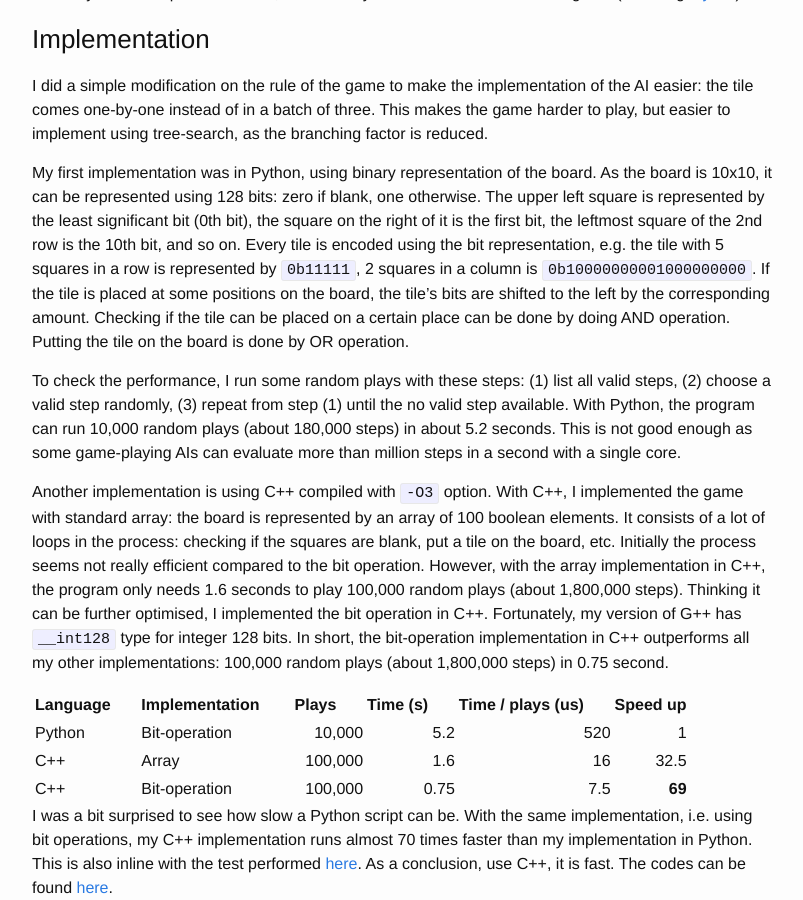
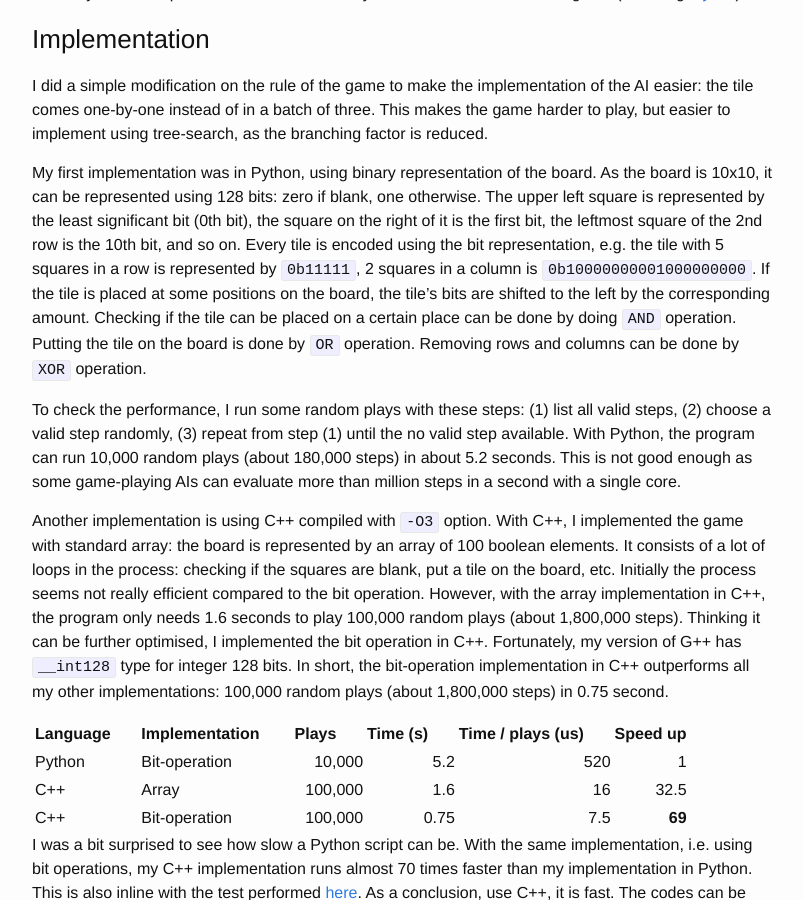
Before and after one commit to mfkasim1/mfkasim1.github.io, a Jekyll site: the page built from _posts/2017-04-10-1010-challenge-01.markdown, in a window 1280 px wide and 900 px high, scrolled down 1170 px. Shown: the whole window, without its empty margins (238-1041 px from the left). Built offline with Jekyll 4.4.1, drawn with Linux system fonts in a browser that asks for light colours; formulas are drawn with MathJax 3; comment, search, counter and statistics services are not loaded.

Commit message:
1010 post 01

```diff
--- a/_posts/2017-04-10-1010-challenge-01.markdown
+++ b/_posts/2017-04-10-1010-challenge-01.markdown
@@ -33,7 +33,7 @@ My first implementation was in Python, using binary representation of the board.
 The upper left square is represented by the least significant bit (0th bit), the square on the right of it is the first bit, the leftmost square of the 2nd row is the 10th bit, and so on.
 Every tile is encoded using the bit representation, e.g. the tile with 5 squares in a row is represented by `0b11111`, 2 squares in a column is `0b10000000001000000000`.
 If the tile is placed at some positions on the board, the tile's bits are shifted to the left by the corresponding amount.
-Checking if the tile can be placed on a certain place can be done by doing AND operation. Putting the tile on the board is done by OR operation.
+Checking if the tile can be placed on a certain place can be done by doing `AND` operation. Putting the tile on the board is done by `OR` operation. Removing rows and columns can be done by `XOR` operation.
 
 To check the performance, I run some random plays with these steps: (1) list all valid steps, (2) choose a valid step randomly, (3) repeat from step (1) until the no valid step available.
 With Python, the program can run 10,000 random plays (about 180,000 steps) in about 5.2 seconds.
```
